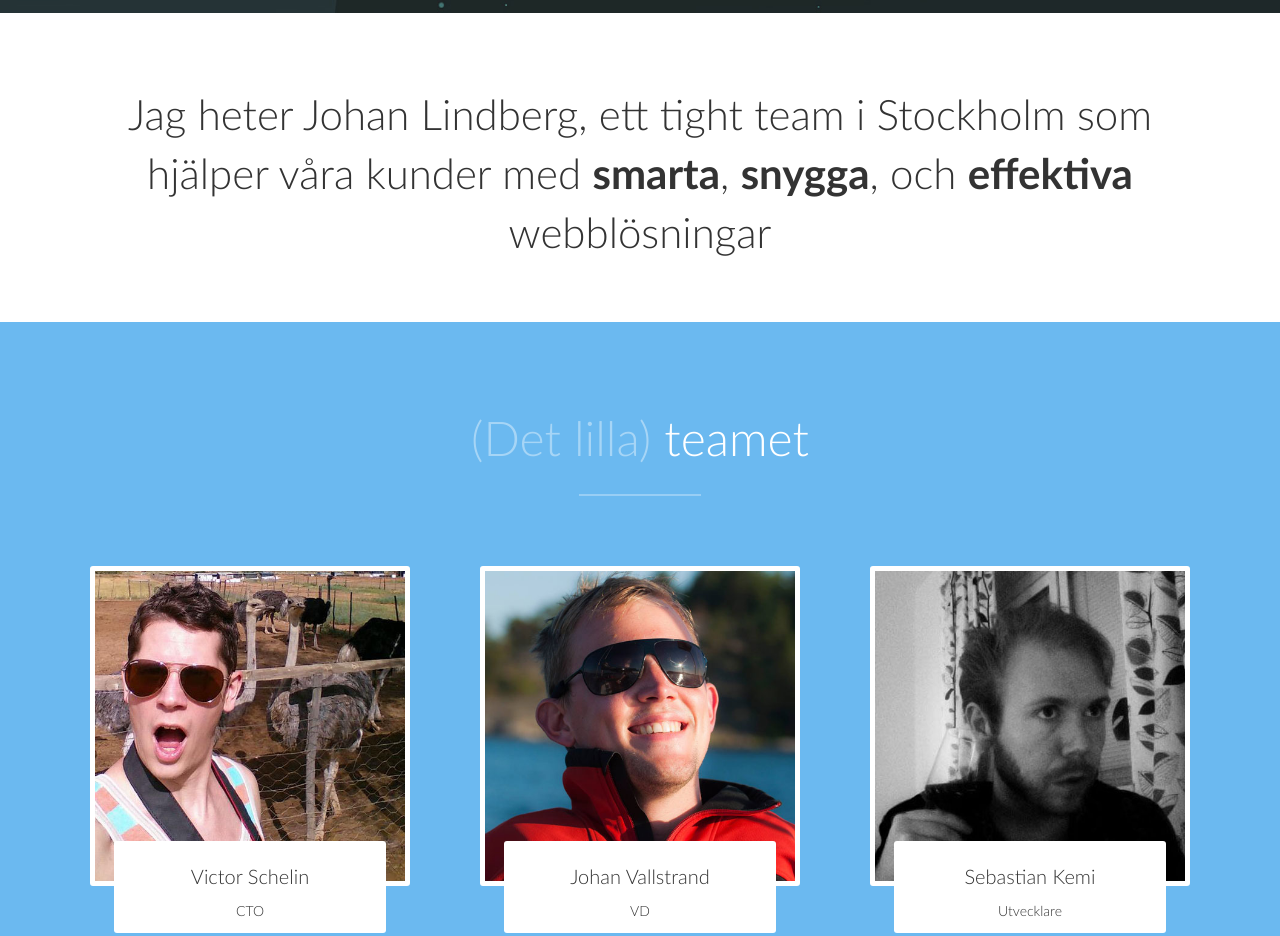
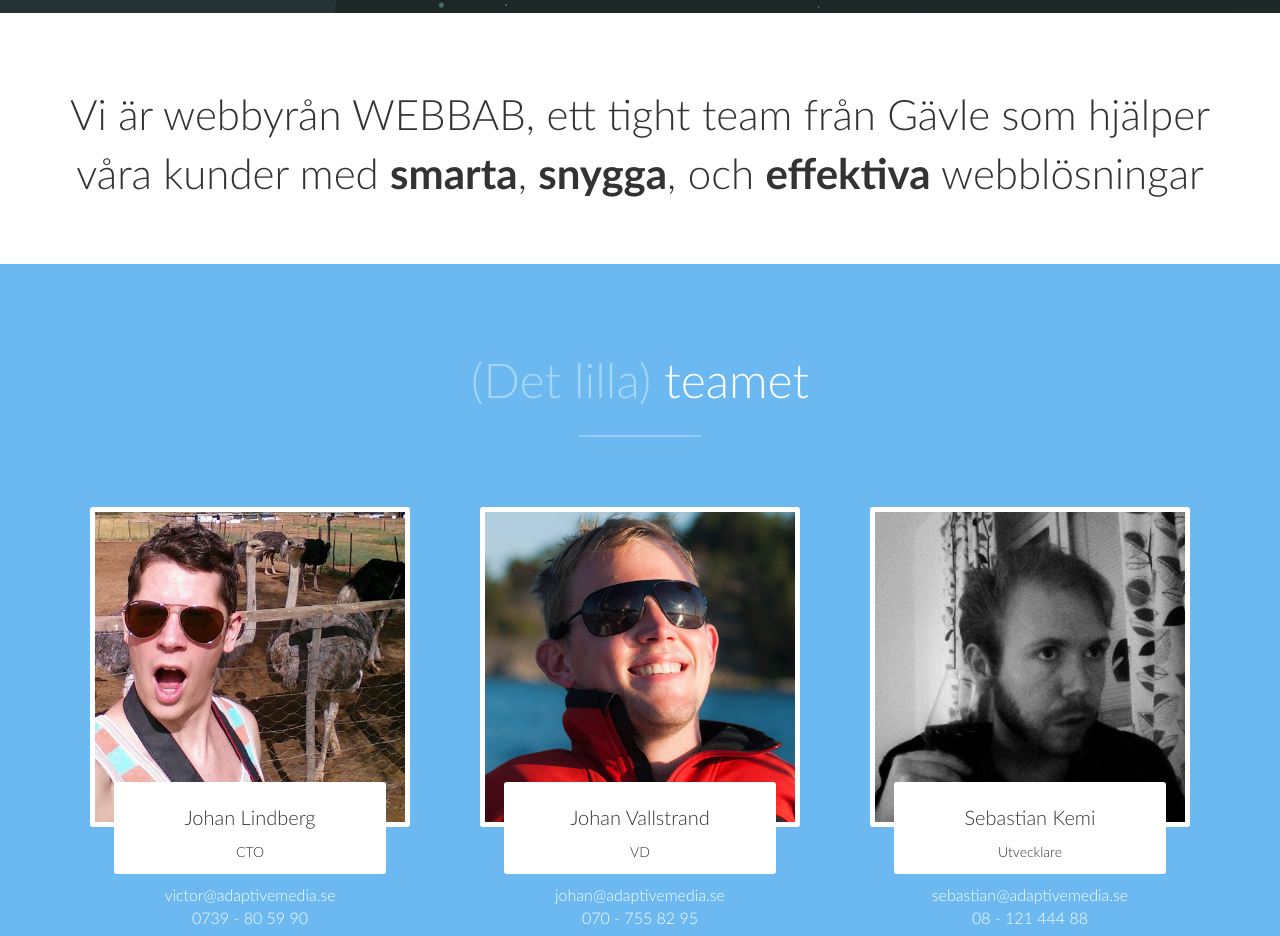
Before and after one commit to johanoloflindberg/webbab.github.io, a website: page index.html in a window 1280 px wide. Shown: the part 687-1623 px from the top of the page. Drawn offline with Linux system fonts and the light colour scheme; files whose address does not match are found by name.

Commit message:
Update index.html

```diff
--- a/index.html
+++ b/index.html
@@ -5,17 +5,17 @@
     <meta http-equiv="X-UA-Compatible" content="IE=edge">
     <meta name="viewport" content="width=device-width, initial-scale=1">
     <meta property="og:type" content="website">
-    <meta property="og:url" content="http://www.adaptivemedia.se"/>
+    <meta property="og:url" content="http://www.webbab.se"/>
     <meta property="og:image" content="assets/img/adaptivemedia.jpg">
 
-    <meta name="description" content="Jag heter Johan Lindberg, ett tight team i Stockholm som hjälper våra kunder med smarta, snygga, och effektiva webblösningar">
+    <meta name="description" content="Webbyrån WEBBAB, ett tight team i Stockholm som hjälper våra kunder med smarta, snygga, och effektiva webblösningar">
     <meta property="og:description" content="Vi är Adaptive Media, ett tight team i Stockholm som hjälper våra kunder med smarta, snygga, och effektiva webblösningar">
 
-    <title>Johan Lindberg</title>
-    <meta name="author" content="Adaptive Media">
-    <meta property="og:site_name" content="Adaptive Media">
-    <meta name="web_author" content="Adaptive Media">
-    <meta property="og:title" content="Adaptive Media">
+    <title>WEBBAB</title>
+    <meta name="author" content="Webbyrån WEBBAB">
+    <meta property="og:site_name" content="Webbyrån WEBBAB">
+    <meta name="web_author" content="Webbyrån WEBBAB">
+    <meta property="og:title" content="Webbyrån WEBBAB">
 
     <link rel="apple-touch-icon" sizes="144x144" href="assets/img/favicons/favicon_144.png" />
     <link rel="icon" href="assets/img/favicons/favicon_32.png">
@@ -59,14 +59,14 @@
         <header class="header">
             <div class="container">
                 <h2><span><img src="assets/img/logotype.png" alt="Adaptive Media" width="32"></span></h2>
-                <h1>Vi älskar korv</h1>
+                <h1>Vi älskar dig</h1>
                 <h3>Därför älskar våra kunder oss</h3>
             </div>
         </header>
 
         <section class="cta">
             <div class="container">
-                <h2>Jag heter Johan Lindberg, ett tight team i Stockholm
+                <h2>Vi är webbyrån WEBBAB, ett tight team från Gävle
                     som hjälper våra kunder med <strong>smarta</strong>, <strong>snygga</strong>,
                     och <strong>effektiva</strong> webblösningar
                 </h2>
@@ -89,7 +89,7 @@
                                 <img src="assets/img/victor.jpg" alt="Victor">
                             </div>
                             <div class="member-details">
-                                <h4>Victor Schelin</h4>
+                                <h4>Johan Lindberg</h4>
                                 <div class="small-text">
                                     CTO
                                 </div>
```
